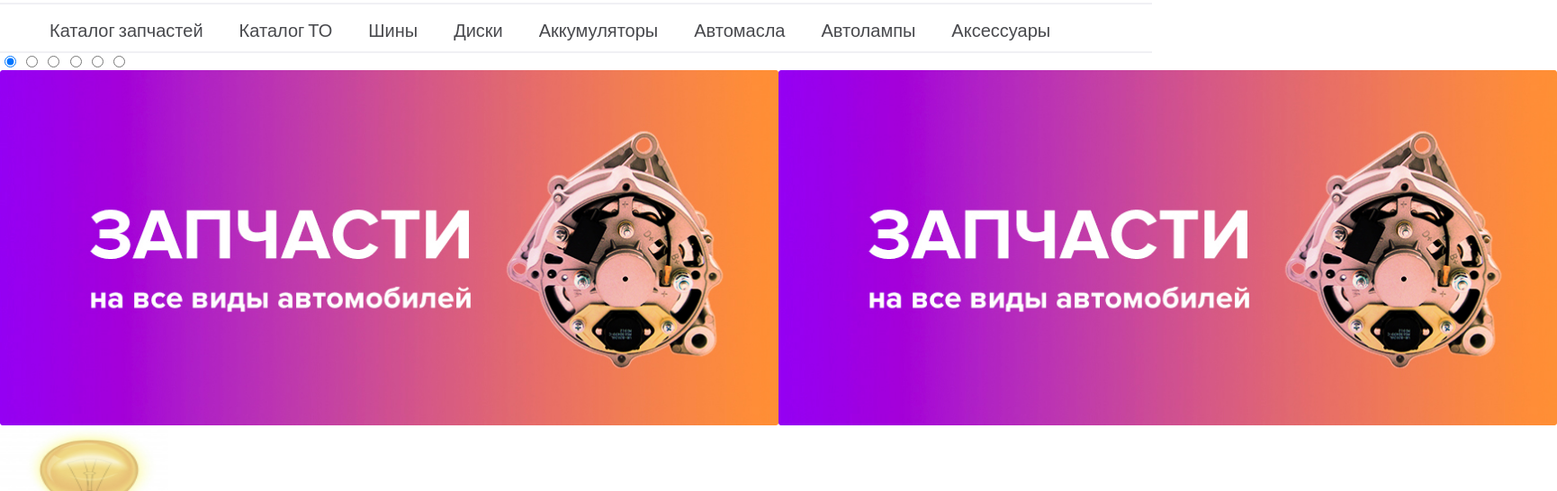
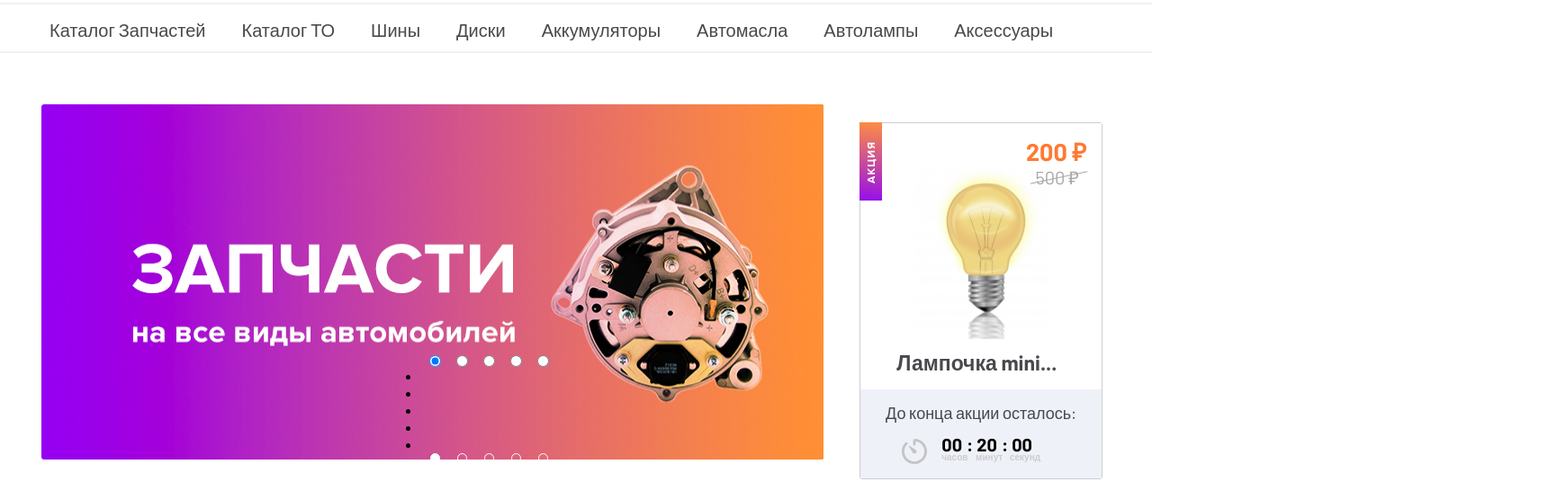
Before and after one commit to ANTONUTKIN/Spares-shop, a website: page source/home.html in a window 1280 px wide. Shown: the part 121-667 px from the top of the page at 90% size, 1730 px wide, since content can reach past the window. Drawn offline with nearby package versions, Linux system fonts and the light colour scheme; files that its build step writes are made by us from their sources; files whose address does not match are found by name.

Commit message:
Добавляет карточку с акцией

```diff
--- a/source/home.html
+++ b/source/home.html
@@ -30,7 +30,7 @@
       </div>
       <nav class="header__nav">
         <ul class="header__nav-list container">
-          <li><a href="#">Каталог запчастей</a></li>
+          <li><a href="#">Каталог Запчастей</a></li>
           <li><a href="#">Каталог ТО</a></li>
           <li><a href="#">Шины</a></li>
           <li><a href="#">Диски</a></li>
@@ -42,22 +42,42 @@
       </nav>
     </header>
     <main class="main">
-      <section class="banners">
+      <section class="banners container">
         <h2 class="visually-hidden">Фото баннеров</h2>
         <section class="slider">
           <h2 class="visually-hidden">Слайдер магазин автозапчастей</h2>
-          <input type="radio" class="slider__radio slider__radio--1" name="slider-radio" checked>
-          <input type="radio" class="slider__radio slider__radio--2" name="slider-radio">
-          <input type="radio" class="slider__radio slider__radio--3" name="slider-radio">
-          <input type="radio" class="slider__radio slider__radio--4" name="slider-radio">
-          <input type="radio" class="slider__radio slider__radio--5" name="slider-radio">
-          <input type="radio" class="slider__radio slider__radio--6" name="slider-radio">
+          <div class="slider__controls">
+            <ul class="slider__buttons-list">
+              <li><a href=""></a></li>
+              <li><a href=""></a></li>
+              <li><a href=""></a></li>
+              <li><a href=""></a></li>
+              <li><a href=""></a></li>
+            </ul>
+            <label for="radio-1" class="slider__radio slider__radio--1">
+              <input type="radio" class="slider__input"  name="radio-1" checked>
+              <span class="slider__button"></span>
+            </label>
+            <label for="radio-1" class="slider__radio slider__radio--2">
+              <input type="radio" class="slider__input" name="radio-2">
+              <span class="slider__button"></span>
+            </label>
+            <label for="radio-1" class="slider__radio slider__radio--3">
+              <input type="radio" class="slider__input" name="radio-3">
+              <span class="slider__button"></span>
+            </label>
+            <label for="radio-1" class="slider__radio slider__radio--4">
+              <input type="radio" class="slider__input" name="radio-4">
+              <span class="slider__button"></span>
+            </label>
+            <label for="radio-1" class="slider__radio slider__radio--5">
+              <input type="radio" class="slider__input" name="radio-5">
+              <span class="slider__button"></span>
+            </label>
+          </div>
           <div class="slider__photos">
             <div class="slider__photos-1">
-              <img src="../img/image-banner.jpg" alt="" width="865" height="395">
-            </div>
-            <div class="slider__photos-2">
-              <img src="img/image-banner.jpg" alt="" width="865" height="395">
+              <img src="../img/image-banner.jpg" alt="" width="870" height="395">
             </div>
           </div>
           <label class="slider__control slider__control--right"></label>
@@ -65,12 +85,18 @@
         </section>
         <div class="banner">
           <div class="banner__top">
-            <img src="img/image15.jpg" alt="фото" height="150" width="187">
+            <img class="banner__image" src="img/image15.jpg" alt="фото" height="190" width="150">
+            <span class="banner__price-new">200 ₽</span>
+            <span class="banner__price-old">500 ₽</span>
             <span class="banner__product">Лампочка mini...</span>
           </div>
           <div class="banner__down">
             <span class="banner__down-timer">До конца акции осталось:</span>
-            <p>00 : 20 : 00</p>
+            <div class="banner__timer">
+              <p class="banner__timer-hours">00</p>
+              <p class="banner__timer-minutes">: 20</p>
+              <p class="banner__timer-seconds">: 00</p>
+            </div>
           </div>
         </div>
       </section>
--- /dev/null
+++ b/source/sass/blocks/banner.scss
@@ -0,0 +1,143 @@
+.banner {
+	height: 395px;
+	width: 268px;
+	margin-top: 20px;
+	border: 1px solid #cdcdcd;
+	border-radius: 3px;
+}
+
+.banner__top {
+	position: relative;
+	width: 100%;
+	height: 296px;
+	background-color: #ffffff;
+
+	&::after {
+		position: absolute;
+		content: "";
+		height: 87px;
+		width: 25px;
+		left: -1px;
+		top: -1px;
+		background-image: url("../../img/discount.jpg");
+	}
+}
+
+.banner__image {
+	position: absolute;
+	left: 60px;
+	top: 50px;
+}
+
+.banner__price-new {
+	position: absolute;
+	font-size: 27px;
+	color: #FF7931;
+	font-weight: 700;
+	top: 13px;
+	right: 17px;
+}
+
+.banner__price-old {
+	position: absolute;
+	font-size: 20px;
+	color: #A8A8A8;
+	top: 47px;
+	right: 25px;
+
+	&::after {
+		position: absolute;
+		content: "";
+		width: 65px;
+		transform: rotate(-12deg);
+		border-bottom:1px solid #A8A8A8;
+		top: 13px;
+		right: -10px;
+	}
+}
+
+.banner__product {
+	position: absolute;
+	color: #48494D;
+	left: 40px;
+	bottom: 15px;
+	font-size: 23px;
+	font-weight: 700;
+}
+
+.banner__down {
+	text-align: center;
+	background-color: #eef1f8;
+	height: 99px;
+}
+
+.banner__down-timer {
+	display: block;
+	padding-top: 15px;
+	margin-bottom: 11px;
+	font-size: 18px;
+	color: #48494D;
+}
+
+.banner__timer {
+	position: relative;
+	display: flex;
+	padding-left: 90px;
+	font-size: 20px;
+	font-weight: 700;
+
+	&::after {
+		position: absolute;
+		content: "";
+		width: 28px;
+		height: 28px;
+		background-image: url("../../img/svg/icon-timer.svg");
+		left: 46px;
+		bottom: -10px;
+	}
+}
+
+.banner__timer p {
+	margin: 0;
+}
+
+.banner__timer-hours {
+	position: relative;
+	padding-right: 5px;
+
+	&::after {
+		position: absolute;
+		content: "часов";
+		font-size: 10px;
+		color: #cdcdcd;
+		bottom: -8px;
+		left: 0;
+	}
+}
+
+.banner__timer-minutes {
+	position: relative;
+	padding-right: 5px;
+
+	&::after {
+		position: absolute;
+		content: "минут";
+		font-size: 10px;
+		color: #cdcdcd;
+		bottom: -8px;
+		left: 10px;
+	}
+}
+
+.banner__timer-seconds {
+	position: relative;
+
+	&::after {
+		position: absolute;
+		content: "секунд";
+		font-size: 10px;
+		color: #cdcdcd;
+		bottom: -8px;
+		left: 9px;
+	}
+}
--- /dev/null
+++ b/source/sass/blocks/banners.scss
@@ -0,0 +1,4 @@
+.banners {
+	display: flex;
+	flex-direction: row;
+}
--- a/source/sass/blocks/header.scss
+++ b/source/sass/blocks/header.scss
@@ -1,3 +1,7 @@
+.header {
+    margin-bottom: 57px;
+}
+
 .header__top {
     display: flex;
     flex-direction: row;
@@ -132,15 +136,18 @@
     font-family: "Barlow","Arial", sans-serif;
     display: block;
     text-align: center;
-    padding: 0 20px;
+    padding: 0 10px;
+    margin: 0 10px;
 }
 
 .header__nav-list li:first-child {
     padding-left: 0;
+    margin-left: 0;
 }
 
 .header__nav-list li:last-child {
     padding-right: 0;
+    margin-right: 0;
 }
 
 .header__nav-list li a {
@@ -149,8 +156,8 @@
     color: #48494D;
 }
 
-.header__nav-list li a:hover {
+.header__nav-list li:hover {
     font-weight: bold;
     border-bottom: 4px solid #FF7931;
-    padding-bottom: 15px;
+    padding-bottom: 12px;
 }
--- a/source/sass/blocks/slider.scss
+++ b/source/sass/blocks/slider.scss
@@ -1,5 +1,41 @@
 .slider {
-    position: relative;
+	display: flex;
+	position: relative;
+	width: 870px;
+	overflow: hidden;
+	margin-left: -9px;
+	margin-right: 40px;
+}
+
+.slider__controls {
+	display: flex;
+	position: absolute;
+	bottom: 14px;
+	left: 382px;
+}
+
+.slider__radio {
+	position: relative;
+	display: block;
+}
+
+.slider__input {
+	margin: 0 8px 0 9px;
+}
+.slider__button {
+	position: absolute;
+	display: block;
+	width: 9px;
+	height: 9px;
+	bottom: 4px;
+	left: 10px;
+	border-radius: 100%;
+	background-color: transparent;
+	border: 1px solid #fff;
+}
+
+.slider__input:checked + .slider__button {
+	background-color: #fff;
 }
 
 .slider__photos {
--- a/source/sass/style.scss
+++ b/source/sass/style.scss
@@ -3,3 +3,5 @@
 @import "container.scss";
 @import "blocks/header.scss";
 @import "blocks/slider.scss";
+@import "blocks/banners.scss";
+@import "blocks/banner.scss";
```
Also changed, not shown: build/css/style.min.css, build/fonts/New folder/bold/fonts/Barlow-Bold.woff (deleted), build/fonts/barlow-bold.woff (added), build/fonts/barlow-bold.woff2 (added), build/fonts/barlow-regular.woff (renamed from source/fonts/barlow-regular.woff), build/fonts/barlow-regular.woff2 (renamed from source/fonts/barlow-regular.woff2), build/home.html, 1 other file.
